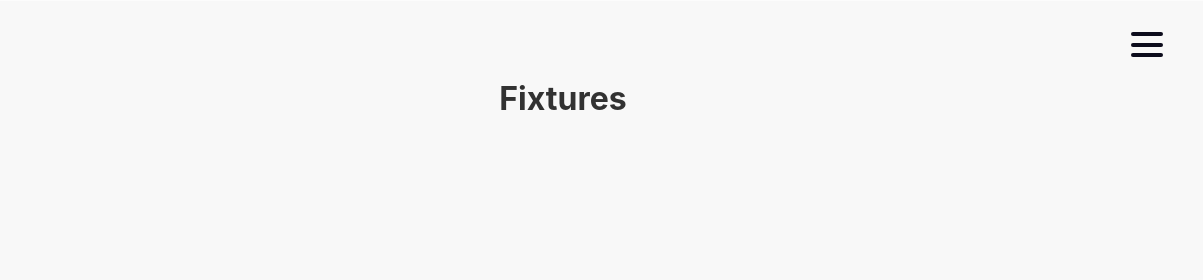
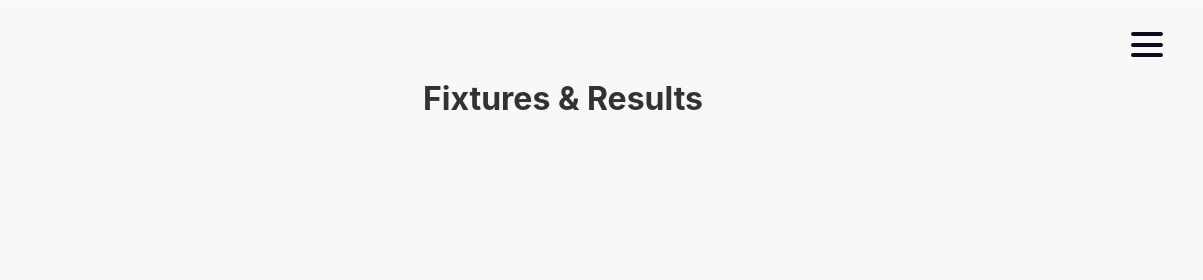
Before and after one commit to jack-ohara/clayton-harriers, a Gatsby site: page /fixtures in a window 1280 px wide. Shown: the top 280 px of the page, 77-1280 px from the left. Built offline with nearby package versions, Linux system fonts and the light colour scheme; Gatsby itself is replaced by a stand-in of ours.

Commit message:
Renamed and moved the fixtures page to be top level so that I can add dropdowns to the menu

```diff
--- a/src/components/menu/index.js
+++ b/src/components/menu/index.js
@@ -188,12 +188,6 @@ const Menu = ({ open, setOpen }) => {
           closeFunction={closeMenuFunction}
         />
         <MenuItem
-          title="Fixtures"
-          to="/fixtures"
-          small
-          closeFunction={closeMenuFunction}
-        />
-        <MenuItem
           title="Roll Of Honour"
           to="/roll-of-honour"
           small
@@ -209,6 +203,12 @@ const Menu = ({ open, setOpen }) => {
           closeFunction={closeMenuFunction}
         />
       </CollapsableMenuItem>
+      <ItemDivider />
+      <MenuItem
+        title="Fixtures &amp; Results"
+        to="/fixtures"
+        closeFunction={closeMenuFunction}
+      />
       <ItemDivider />
       <MenuItem title="About" to="/about" closeFunction={closeMenuFunction} />
       <ItemDivider />
--- a/src/pages/fixtures/index.js
+++ b/src/pages/fixtures/index.js
@@ -5,9 +5,9 @@ import SEO from "../../components/seo"
 const FixturesPage = () => {
   return (
     <Layout>
-      <SEO title="Fixtures" />
+      <SEO title="Fixtures &amp; Results" />
 
-      <h1>Fixtures</h1>
+      <h1>Fixtures &amp; Results</h1>
     </Layout>
   )
 }
```
